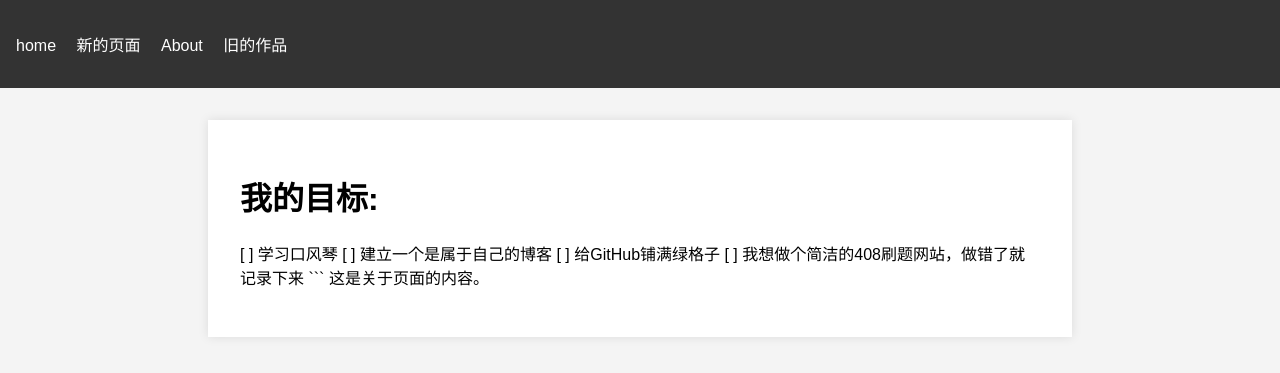
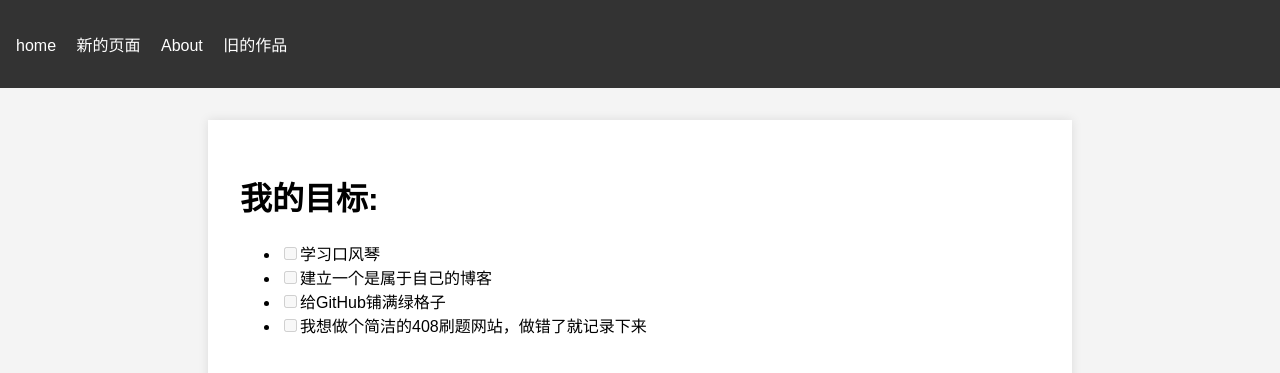
Before and after one commit to yihngwan/yihngwan.github.io, a Jekyll site: the page built from pages/about.md, in a window 1280 px wide. Shown: the top 373 px of the page. Built offline with Jekyll 4.4.1, drawn with Linux system fonts in a browser that asks for light colours.

Commit message:
不知道可以了吗？

````diff
--- a/pages/about.md
+++ b/pages/about.md
@@ -4,9 +4,7 @@ title: about
 ---
 
 # **我的目标**:
-[ ] 学习口风琴
-[ ] 建立一个是属于自己的博客
-[ ] 给GitHub铺满绿格子
-[ ] 我想做个简洁的408刷题网站，做错了就记录下来
-```
-这是关于页面的内容。
+- [ ] 学习口风琴
+- [ ] 建立一个是属于自己的博客
+- [ ] 给GitHub铺满绿格子
+- [ ] 我想做个简洁的408刷题网站，做错了就记录下来
````
